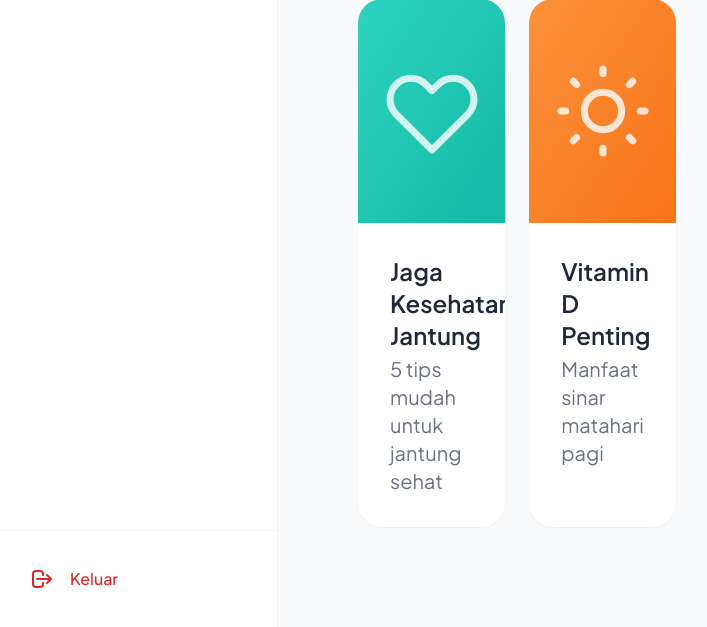
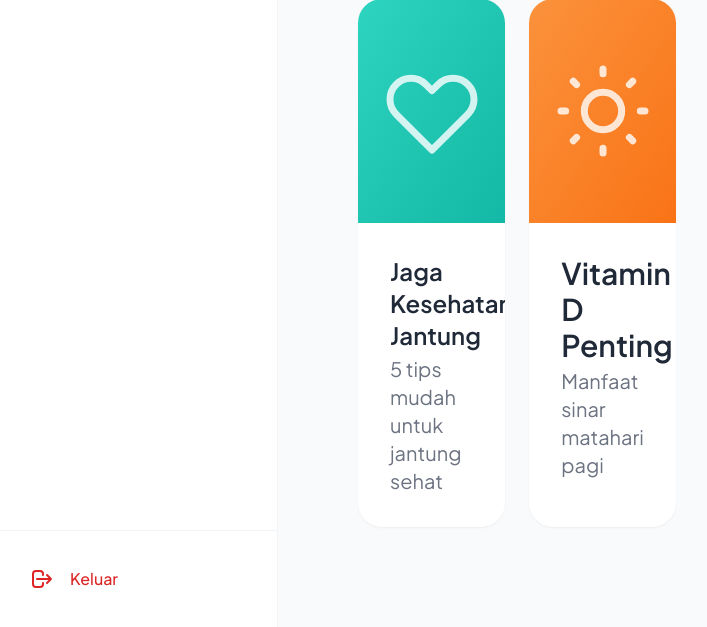
Before and after one commit to hiroooo0/orionclinic2, a CodeIgniter 4 app: the page made by app/Views/patient/home.php in a window 1280 px wide. Shown: the part 1109-1736 px from the top of the page, without its empty margins (10-717 px from the left). Run offline with PHP 8.4 and a stand-in for CodeIgniter, Linux system fonts and the light colour scheme; the template is opened without the code that fills it, so the values that code supplies are empty; some libraries are stand-ins or nearby versions.

Commit message:
wish i was like you 😹

```diff
--- a/app/Views/patient/home.php
+++ b/app/Views/patient/home.php
@@ -120,7 +120,7 @@
                         <h3 class="font-bold text-gray-800 text-lg md:text-2xl lg:text-3xl flex items-center justify-between">Tips Kesehatan</h3><button
                             class="text-sm md:text-lg lg:text-xl text-blue-600 font-medium">Lihat Semua</button>
                     </div>
-                    <div class="flex space-x-4 overflow-x-auto pb-10 -mx-6 px-6 scrollbar-hide md:grid md:grid-cols-3 lg:grid-cols-4 xl:grid-cols-5 md:gap-6 md:space-x-0 md:overflow-visible md:mx-0 md:px-0">
+                    <div class="flex space-x-4 overflow-x-auto pb-7 -mx-6 px-6 scrollbar-hide md:grid md:grid-cols-3 lg:grid-cols-4 xl:grid-cols-5 md:gap-6 md:space-x-0 md:overflow-visible md:mx-0 md:px-0">
                         <div class="flex-shrink-0 w-64 md:w-full bg-white rounded-2xl md:rounded-3xl shadow-sm overflow-hidden card-hover">
                             <div
                                 class="h-32 md:h-48 lg:h-56 bg-gradient-to-br from-teal-400 to-teal-500 flex items-center justify-center">
@@ -143,11 +143,10 @@
                                     <path stroke-linecap="round" stroke-linejoin="round" stroke-width="1.5"
                                         d="M12 3v1m0 16v1m9-9h-1M4 12H3m15.364 6.364l-.707-.707M6.343 6.343l-.707-.707m12.728 0l-.707.707M6.343 17.657l-.707.707M16 12a4 4 0 11-8 0 4 4 0 018 0z" />
                                 </svg>
-                                </div>
-                                <div class="p-4 md:p-6 lg:p-8">
-                                    <h4 class="font-semibold text-gray-800 mb-1 text-base md:text-xl lg:text-2xl">Vitamin D Penting</h4>
-                                    <p class="text-sm md:text-lg lg:text-xl text-gray-500">Manfaat sinar matahari pagi</p>
-                                </div>
+                            </div>
+                            <div class="p-4 md:p-6 lg:p-8">
+                                <h4 class="font-semibold text-gray-800 mb-1 text-base md:text-xl lg:text-3xl">Vitamin D Penting</h4>
+                                <p class="text-sm md:text-lg lg:text-xl text-gray-500">Manfaat sinar matahari pagi</p>
                             </div>
                         </div>
                     </div>
```
